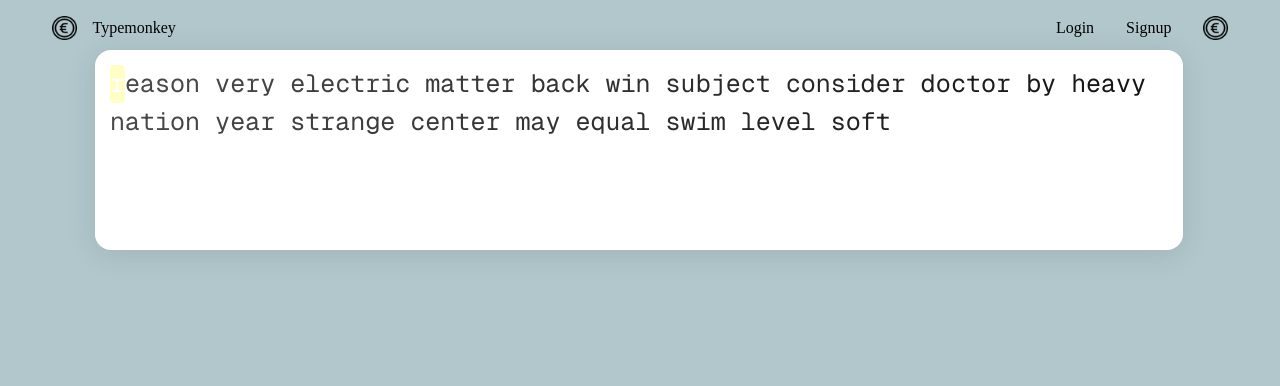
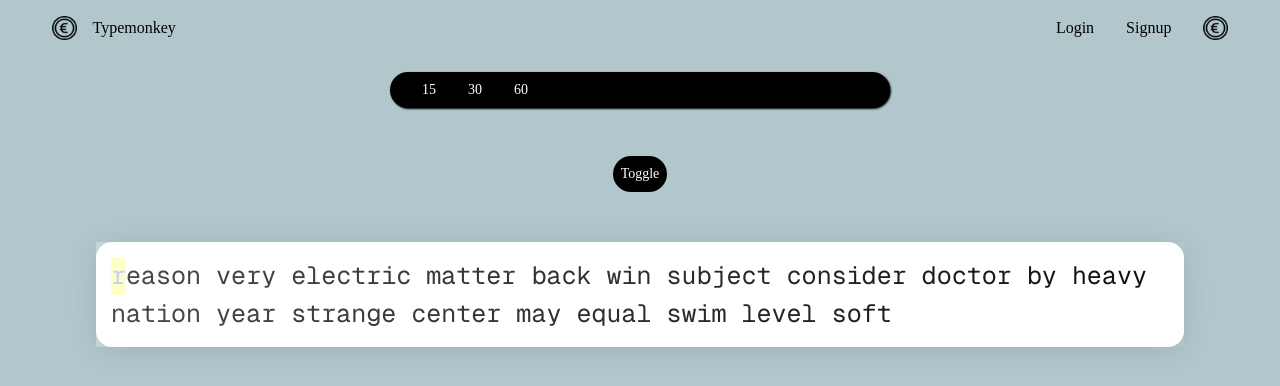
Before and after one commit to Mat-hew-24/typing-test-app, a Next.js app: page / in a window 1280 px wide. Shown: the top 386 px of the page. Built offline with nearby package versions, Linux system fonts and the light colour scheme.

Commit message:
changes for all letter to be in a div called word

```diff
--- a/app/components/mainPage.module.css
+++ b/app/components/mainPage.module.css
@@ -6,24 +6,22 @@
 
 .wordBox {
   display: flex;
+  flex-wrap: wrap; /* allow words to wrap like a paragraph */
   width: 85%;
-  top: 50px;
-  height: 200px;
+  margin: 50px auto 0 auto; /* instead of top + margin-left */
   padding: 15px;
-  margin-left: 95px;
   background: white;
   backdrop-filter: blur(10px);
   -webkit-backdrop-filter: blur(10px);
   border-radius: 16px;
   box-shadow: 0 4px 30px rgba(0, 0, 0, 0.1);
-  overflow: hidden;
-  position: fixed;
   font-family: var(--font-geist-mono);
   font-weight: 400;
   font-size: 25px;
   color: black;
-  resize: none;
-  flex-direction: column;
+  white-space: normal;
+  word-break: break-word;
+  position: relative; /* changed from fixed */
 }
 
 .wordBox::before {
@@ -39,50 +37,44 @@
     rgba(255, 255, 255, 0.05)
   );
   pointer-events: none;
-}
-
-.rr {
-  position: absolute;
-  left: 15px;
-  top: 15px;
-  pointer-events: none;
-  background: transparent;
-  opacity: 0.3;
-  z-index: 1;
-
-  font-family: Arial, Helvetica, sans-serif;
-  font-weight: 300;
-  font-size: 25px;
-  color: #feff04;
-}
-
-.letters {
-  font-family: Arial, Helvetica, sans-serif;
-  font-weight: 300;
-  font-size: 25px;
-  color: #feff04;
-}
-
-.line {
-  display: block; /* stack lines vertically */
-  margin-bottom: 8px;
+  z-index: 0;
 }
 
 .word {
-  display: inline; /* keep words inline */
+  display: inline-block;
+  margin-right: 8px; /* space between words */
+  white-space: nowrap;
 }
 
 .letter {
-  display: inline-block; /* or just inline */
-  margin: 0;
-  padding: 0;
-  /* your other styles */
+  display: inline;
 }
+
 .correct {
-  color: #61e893; /* green-500 */
+  color: #61e893;
 }
 .incorrect {
-  color: #ef4444; /* red-500 */
+  color: #ef4444;
+}
+
+.activeLetter {
+  background: #feff04;
+  color: #0033ff;
+  border-radius: 4px;
+  animation: blink 1.5s ease-in-out infinite;
+}
+
+@keyframes blink {
+  0%,
+  40% {
+    opacity: 1;
+  }
+  60% {
+    opacity: 0.2;
+  }
+  100% {
+    opacity: 1;
+  }
 }
 
 .textBox {
@@ -97,24 +89,7 @@
   pointer-events: auto;
 }
 
-.activeLetter {
-  background: #feff04;
-  color: #fff;
-  border-radius: 4px;
-  animation: blink 1.5s ease-in-out infinite;
+.space {
+  display: inline-block;
+  width: 0.6em;
 }
-
-@keyframes blink {
-  0% {
-    opacity: 1;
-  }
-  40% {
-    opacity: 1;
-  }
-  60% {
-    opacity: 0.2;
-  }
-  100% {
-    opacity: 1;
-  }
-}
--- a/app/components/typingBox.tsx
+++ b/app/components/typingBox.tsx
@@ -1,36 +1,50 @@
 "use client";
 
-import React, { useState } from "react";
+import React, { useState, useRef } from "react";
 import styles from "./mainPage.module.css";
-import englsh_1k from "./english_1k.json";
+import english_1k from "./english_1k.json";
 
-function strToNestedArray(str: string): string[][] {
-  return str.split("\n").map((line) => [...line]);
-}
 function getRandomString(len: number) {
-  const wordList = englsh_1k.words;
-  const result = Array.from({ length: len }, () => {
+  const wordList = english_1k.words;
+  return Array.from({ length: len }, () => {
     const i = Math.floor(Math.random() * wordList.length);
     return wordList[i];
   }).join(" ");
-  return result;
 }
 
 const targetText = getRandomString(20);
 
 export default function TypingBox() {
   const [userInput, setUserInput] = useState("");
-  const lettersArr = strToNestedArray(targetText);
+  const wordStartTime = useRef<number | null>(null);
 
-  // Flatten the target text for comparison (preserves spaces and newlines)
-  const flatInput = userInput.split("");
+  const flatTarget = [...targetText];
+  const flatInput = [...userInput];
 
-  // Handle input
   const handleChange = (e: React.ChangeEvent<HTMLTextAreaElement>) => {
-    setUserInput(e.target.value);
+    const value = e.target.value;
+
+    // Start time when new word begins
+    if (
+      value.length === 1 ||
+      (userInput.endsWith(" ") && value.length > userInput.length)
+    ) {
+      wordStartTime.current = Date.now();
+    }
+
+    // If space typed, calculate word time
+    if (
+      value.length > userInput.length &&
+      value[value.length - 1] === " " &&
+      wordStartTime.current
+    ) {
+      const duration = Date.now() - wordStartTime.current;
+      console.log("Word typed in", duration, "ms");
+      wordStartTime.current = null;
+    }
+
+    setUserInput(value);
   };
-
-  let inputIndex = 0;
 
   return (
     <>
@@ -42,13 +56,10 @@
         tabIndex={0}
       />
       <div className={styles.wordBox}>
-        {lettersArr.map((words, lineIdx) => (
-          <div className={styles.line} key={lineIdx}>
-            {words.map((word, wordIdx) => (
-              <span className={styles.word} key={wordIdx}>
-                {[...word].map((letter, letterIdx) => {
-                  const currentInput = flatInput[inputIndex];
+        {flatTarget.map((letter, idx) => {
+          const currentInput = flatInput[idx];
           let letterClass = styles.letter;
+
           if (currentInput !== undefined) {
             if (currentInput === letter) {
               letterClass += " " + styles.correct;
@@ -56,22 +67,20 @@
               letterClass += " " + styles.incorrect;
             }
           }
-                  // Highlight the current letter to type
-                  if (inputIndex === userInput.length) {
+
+          if (idx === userInput.length) {
             letterClass += " " + styles.activeLetter;
           }
-                  inputIndex++;
+
           return (
-                    <span className={letterClass} key={letterIdx}>
+            <span
+              key={idx}
+              className={`${letterClass} ${letter === " " ? styles.space : ""}`}
+            >
               {letter === " " ? "\u00A0" : letter}
             </span>
           );
         })}
-                {/* Removed: {wordIdx < words.length - 1 && <span>{"\u00A0"}</span>} */}
-              </span>
-            ))}
-          </div>
-        ))}
       </div>
     </>
   );
```
Lines whose indentation alone changed are shown as unchanged.
